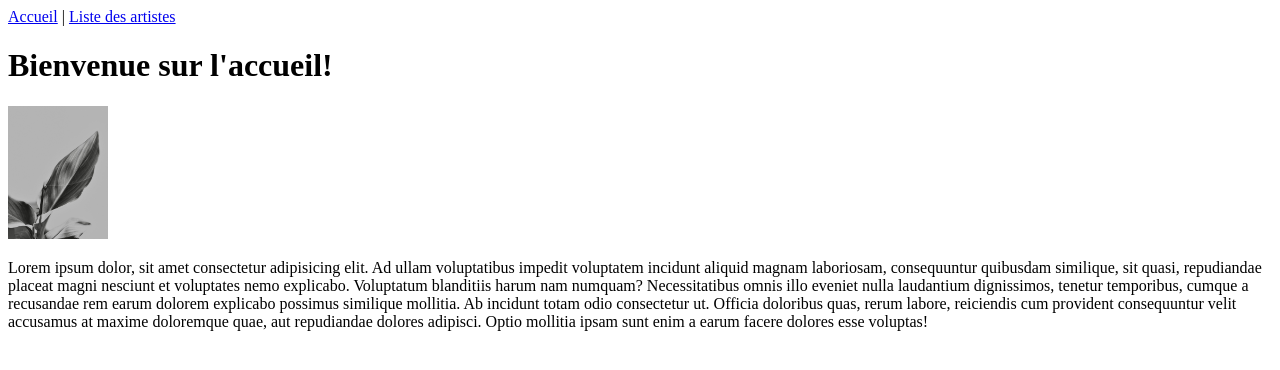
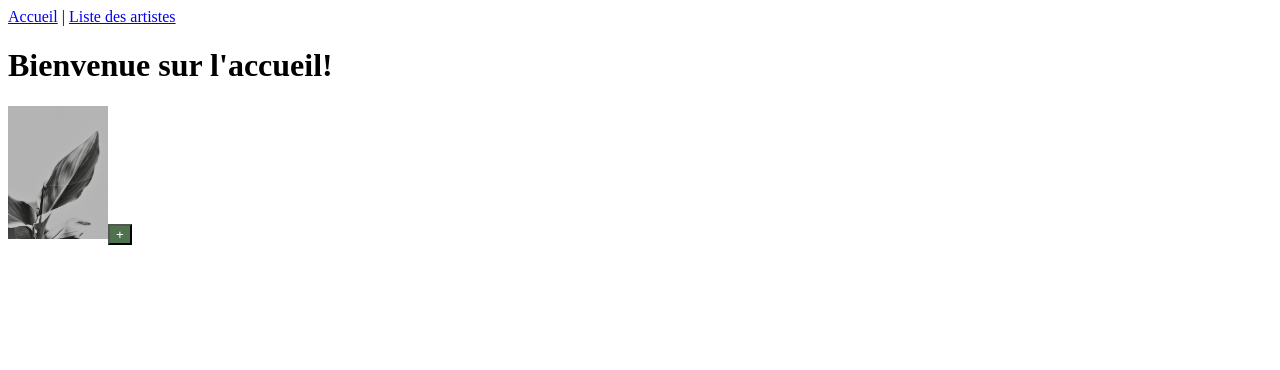
Before and after one commit to TaBarillaro/Projet_festival_musique, an Angular app: page /accueil in a window 1280 px wide. Shown: the top 370 px of the page. Built offline with nearby package versions, Linux system fonts and the light colour scheme.

Commit message:
ajout logique if pour afficher/masquer les elements

```diff
--- a/src/app/accueil/accueil.html
+++ b/src/app/accueil/accueil.html
@@ -1,5 +1,12 @@
 <h1>Bienvenue sur l'accueil!</h1>
 <img style="width: 100px" src="/images/fleur.jpg"/>
-<p>Lorem ipsum dolor, sit amet consectetur adipisicing elit. Ad ullam voluptatibus impedit voluptatem incidunt aliquid magnam laboriosam, consequuntur quibusdam similique, sit quasi, repudiandae placeat magni nesciunt et voluptates nemo explicabo.
-Voluptatum blanditiis harum nam numquam? Necessitatibus omnis illo eveniet nulla laudantium dignissimos, tenetur temporibus, cumque a recusandae rem earum dolorem explicabo possimus similique mollitia. Ab incidunt totam odio consectetur ut.
-Officia doloribus quas, rerum labore, reiciendis cum provident consequuntur velit accusamus at maxime doloremque quae, aut repudiandae dolores adipisci. Optio mollitia ipsam sunt enim a earum facere dolores esse voluptas!</p>
+<button style="background: rgb(77, 114, 77); color: white;" (click)="afficheDescription()">
+    {{ showDescription ? "-" : "+" }}
+</button>
+@if (showDescription) {
+<p>
+    Lorem ipsum dolor, sit amet consectetur adipisicing elit. Ad ullam voluptatibus impedit voluptatem incidunt aliquid magnam laboriosam, consequuntur quibusdam similique, sit quasi, repudiandae placeat magni nesciunt et voluptates nemo explicabo.
+    Voluptatum blanditiis harum nam numquam? Necessitatibus omnis illo eveniet nulla laudantium dignissimos, tenetur temporibus, cumque a recusandae rem earum dolorem explicabo possimus similique mollitia. Ab incidunt totam odio consectetur ut.
+    Officia doloribus quas, rerum labore, reiciendis cum provident consequuntur velit accusamus at maxime doloremque quae, aut repudiandae dolores adipisci. Optio mollitia ipsam sunt enim a earum facere dolores esse voluptas!
+</p>
+}
--- a/src/app/accueil/accueil.ts
+++ b/src/app/accueil/accueil.ts
@@ -8,4 +8,9 @@ import { Component } from '@angular/core';
 })
 export class Accueil {
 
+  showDescription = false;
+
+  afficheDescription() {
+      this.showDescription = !this.showDescription;
+    }
 }
```
